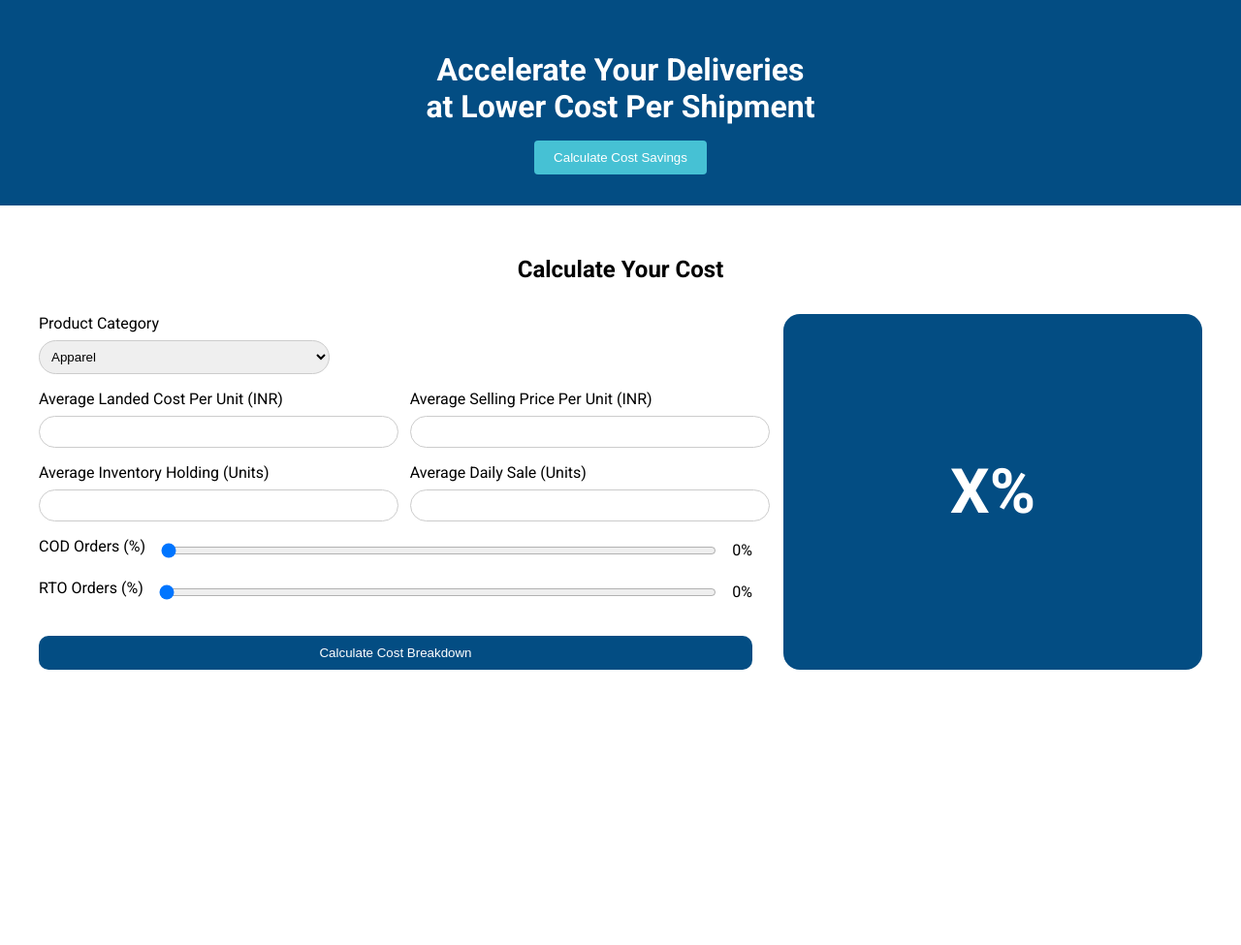
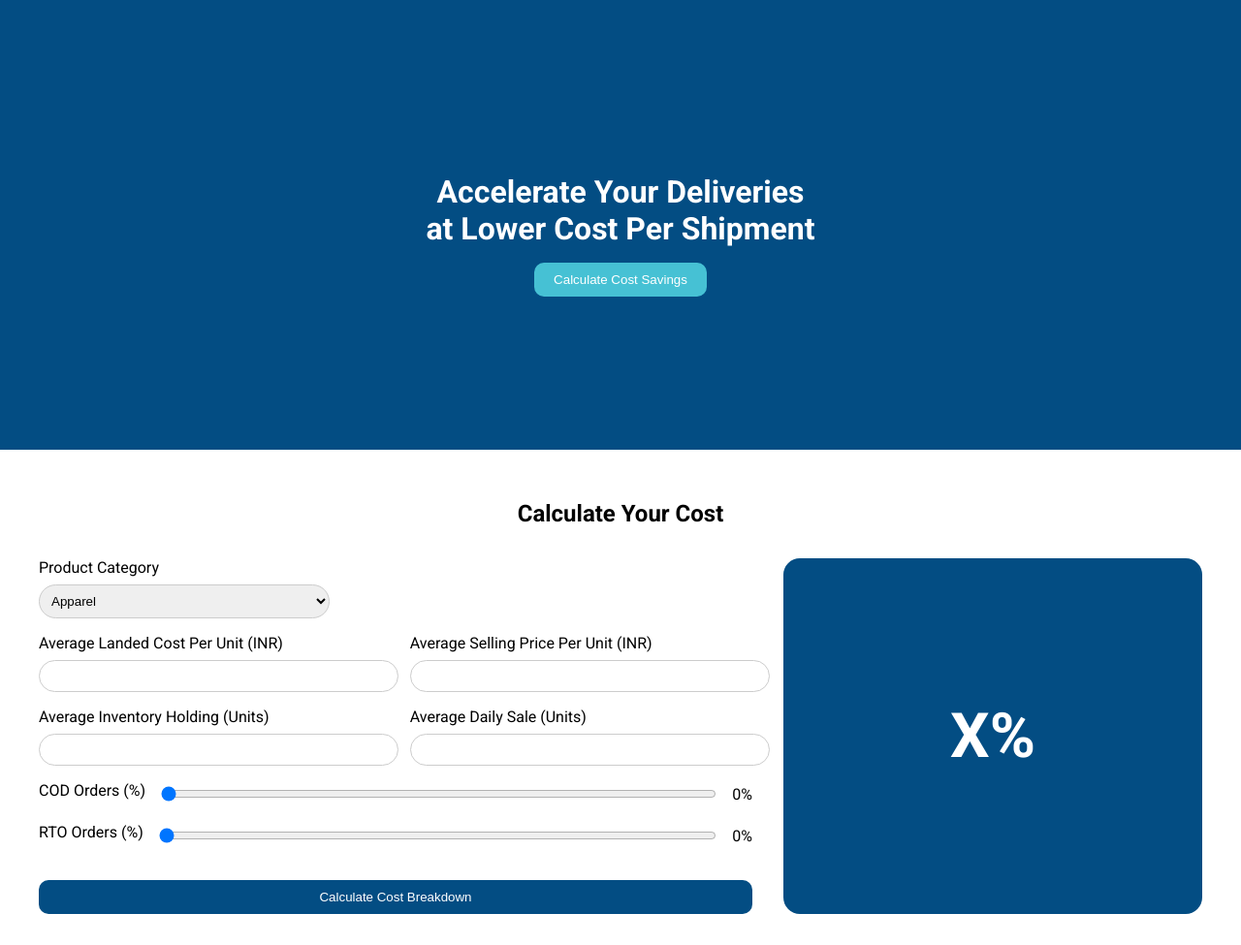
Before and after one commit to humonious17/deliveries, a plain HTML site: page index.html in a window 1280 px wide. Shown: the whole page at 97% size. Before the commit the page ends 800 px from the top, so only its background shows below. Drawn offline with Linux system fonts and the light colour scheme.

Commit message:
Update index.html

```diff
--- a/index.html
+++ b/index.html
@@ -8,12 +8,13 @@
     <link rel="stylesheet" href="styles.css">
 </head>
 <body>
-    <header class="banner">
+    <header class="banner" style="height: 50vh; display: flex; justify-content: center; align-items: center; flex-direction: column; text-align: center;">
         <h1>Accelerate Your Deliveries<br>at Lower Cost Per Shipment</h1>
-        <button id="calculateButton">Calculate Cost Savings</button>
+        <button id="calculateButton" style="border-radius: 10px;">Calculate Cost Savings</button>
     </header>
 
-    <main>
+
+    <main id="calculatorSection">
         <h2>Calculate Your Cost</h2>
         <div class="calculator-container">
             <form id="calculatorForm">
```
